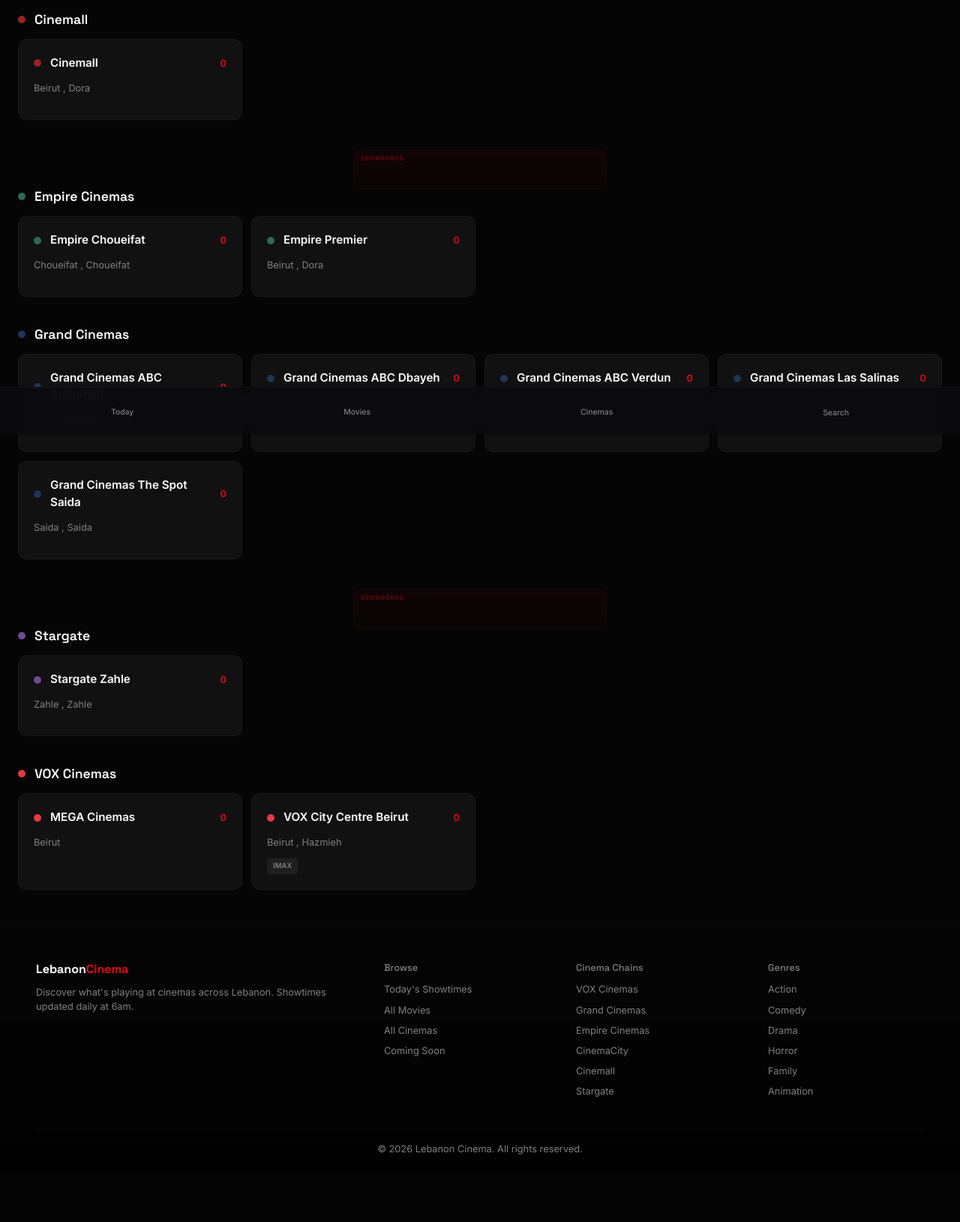
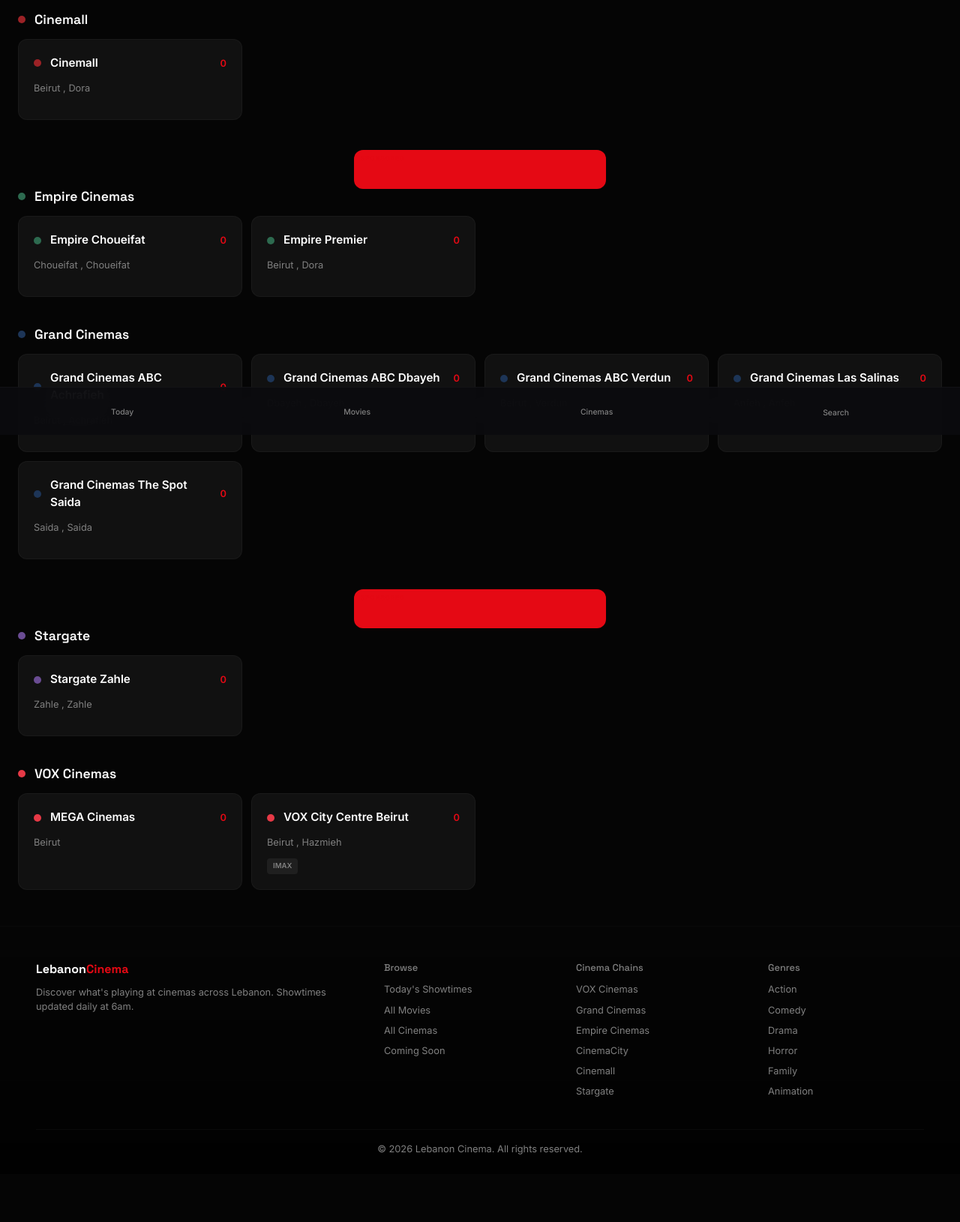
Before and after one commit to fadishehadeh/lebanoncinema, a PHP site: page /lebanoncinema/cinemas in a window 1280 px wide. Shown: the part 220-1850 px from the top of the page at 75% size. Run offline with PHP 8.4, Linux system fonts and the light colour scheme; data comes from the database, SQL or seed files in the repository; data that the repository does not hold is empty.

Commit message:
Solid red #E50914 ad banners

```diff
--- a/public/includes/ad.php
+++ b/public/includes/ad.php
@@ -55,11 +55,11 @@ function renderAdPlaceholder(string $type, array $options): void {
 </div>
 <style>
     #<?= $id ?> { margin:0 auto; }
-    #<?= $id ?> .ad-inner { position:relative; display:flex; flex-direction:column; align-items:center; justify-content:center; border-radius:var(--radius-lg); background:linear-gradient(180deg,rgba(229,9,20,0.06) 0%, rgba(229,9,20,0.02) 100%); border:1px solid rgba(229,9,20,0.1); overflow:hidden; transition:border-color .35s var(--ease), box-shadow .35s var(--ease); }
+    #<?= $id ?> .ad-inner { position:relative; display:flex; flex-direction:column; align-items:center; justify-content:center; border-radius:var(--radius-lg);     background:#E50914; border:1px solid rgba(229,9,20,0.1); overflow:hidden; transition:border-color .35s var(--ease), box-shadow .35s var(--ease); }
     #<?= $id ?> .ad-inner:hover { border-color:rgba(229,9,20,0.2); box-shadow:0 0 30px rgba(229,9,20,0.08); }
     #<?= $id ?> .ad-label { position:absolute; top:6px; left:10px; font-size:.5rem; text-transform:uppercase; letter-spacing:.12em; color:var(--accent); opacity:.5; font-weight:700; font-family:'Inter',sans-serif; }
-    #<?= $id ?> .ad-skelly { display:flex; flex-direction:column; align-items:center; gap:6px; color:var(--accent); opacity:.15; font-size:.7rem; }
-    #<?= $id ?> .ad-skelly svg { opacity:.3; }
+    #<?= $id ?> .ad-skelly { display:flex; flex-direction:column; align-items:center; gap:6px; color:#fff; opacity:.25; font-size:.7rem; }
+    #<?= $id ?> .ad-skelly svg { opacity:.4; }
     #<?= $id ?> .ad-leaderboard { width:100%; min-height:90px; padding:24px; }
     #<?= $id ?> .ad-mobile-leaderboard { width:100%; max-width:320px; min-height:50px; padding:16px; margin:0 auto; display:block; }
     #<?= $id ?> .ad-rectangle { width:100%; max-width:336px; min-height:250px; padding:24px; margin:0 auto; }
@@ -102,7 +102,7 @@ function renderAdsenseAd(string $type, array $options): void {
 </div>
 <style>
     #<?= $id ?>-wrap { margin:0 auto; }
-    #<?= $id ?>-wrap .ad-inner { position:relative; display:flex; flex-direction:column; align-items:center; justify-content:center; border-radius:var(--radius-lg); background:linear-gradient(180deg,rgba(229,9,20,0.06) 0%, rgba(229,9,20,0.02) 100%); border:1px solid rgba(229,9,20,0.1); overflow:hidden; min-height:50px; transition:border-color .35s var(--ease), box-shadow .35s var(--ease); }
+    #<?= $id ?>-wrap .ad-inner { position:relative; display:flex; flex-direction:column; align-items:center; justify-content:center; border-radius:var(--radius-lg);     background:#E50914; border:1px solid rgba(229,9,20,0.1); overflow:hidden; min-height:50px; transition:border-color .35s var(--ease), box-shadow .35s var(--ease); }
     #<?= $id ?>-wrap .ad-inner:hover { border-color:rgba(229,9,20,0.2); box-shadow:0 0 30px rgba(229,9,20,0.08); }
     #<?= $id ?>-wrap .ad-label { position:absolute; top:4px; left:8px; font-size:.5rem; text-transform:uppercase; letter-spacing:.12em; color:var(--accent); opacity:.45; font-weight:700; z-index:1; font-family:'Inter',sans-serif; }
     .ad-leaderboard { width:100%; min-height:90px; }
```
